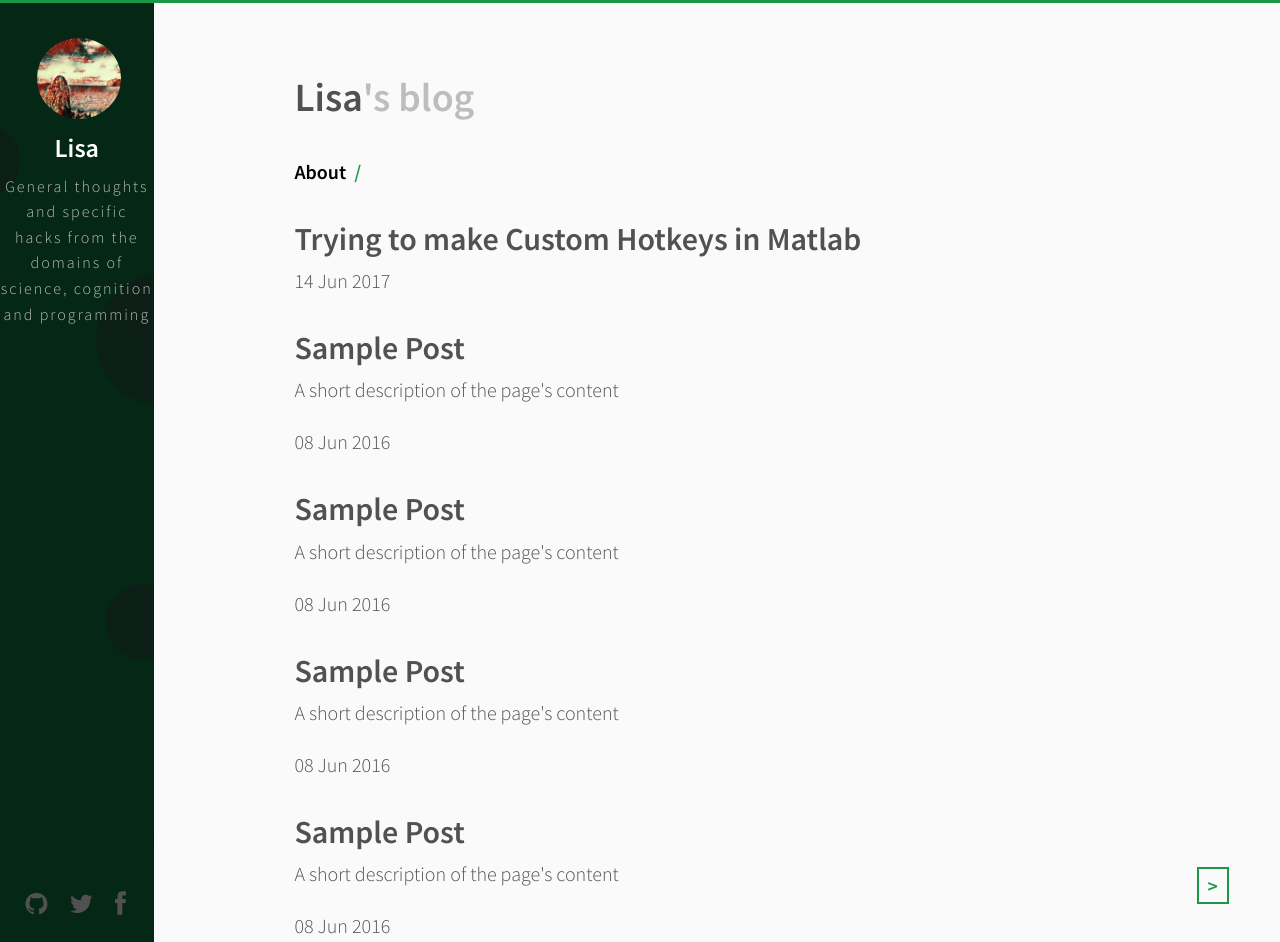
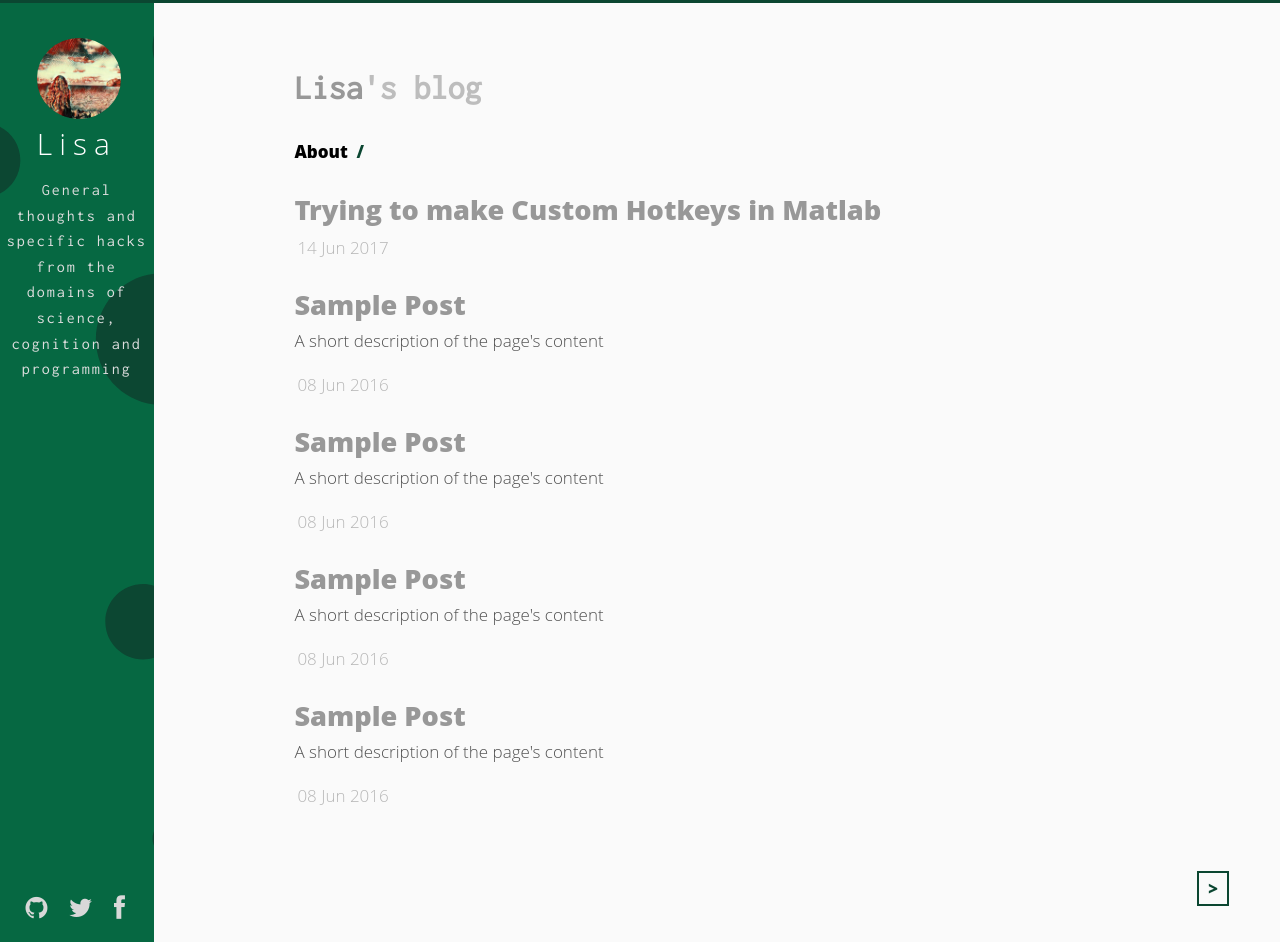
Before and after one commit to lschwetlick/blog, a Jekyll site: the page built from index.html, in a window 1280 px wide and 942 px high. Built offline with Jekyll 4.4.1, drawn with Linux system fonts in a browser that asks for light colours; the list of posts is cut into pages by our own code.

Commit message:
changed fonts and colors

```diff
--- a/_includes/head.html
+++ b/_includes/head.html
@@ -3,6 +3,7 @@
     <meta name="viewport" content="width=device-width, initial-scale=1">
     <title>{% if page.title %}{{ page.title }}{% else %}{{ site.name }}{% endif %}</title>
     <link rel="stylesheet" href="//fonts.googleapis.com/css?family=Source+Sans+Pro:300,300i,600">
+    <link href="https://fonts.googleapis.com/css?family=Inconsolata" rel="stylesheet">
     <link href="{{ site.baseurl }}/resources/font-awesome/css/font-awesome.min.css" rel="stylesheet">
     <link rel="stylesheet" href="{{ site.baseurl }}/style.css">
     <link rel="alternate" type="application/rss+xml" title="RSS Feed for {{ site.name }}" href="{{ site.baseurl }}/feed.xml" />
--- a/_layouts/default.html
+++ b/_layouts/default.html
@@ -10,7 +10,7 @@
         <!--<img src="http://www.gravatar.com/avatar/{{ site.gravatar_hash }}?s=140" class="img-circle" />-->
         <img src="{{ site.avatar_img}}" class="img-circle" />
         <h3><a href="{{ site.url }}/">{{ site.name }}</a></h3>
-        <p>{{ site.description }}</p>
+        <p class="left-font">{{ site.description }}</p>
         <ul class="social">
             {% if site.github %}
             <a type="button" href="http://github.com/{{ site.github }}">
--- a/style.scss
+++ b/style.scss
@@ -3,8 +3,18 @@
 
 $open-sans: 'Open Sans', sans-serif;
 $source-sans: "Source Sans Pro", "Helvetica Neue", Helvetica, Arial, sans-serif;
-$splash: #1c9647;
-$background: #052716;
+$inconsolata: 'Inconsolata', monospace;
+
+// $splash: #106806;
+// $splash: #066842;
+$splash:#0b4631;
+// $background: #106806;
+// $background: #066845;
+// $background: #066857;
+$background: #066842;
+// $background: #682906;
+
+// ;#066857, #066842, #682906
 
 
 /* Customizations */
@@ -58,11 +68,15 @@ body {
 
 html {
     font-family: $source-sans;
-    font-size: 18px;
+    font-size: 15px;
     font-weight: 300;
     line-height: 1.6;
     @media (min-width: 38em) {
-        font-size: 20px;
+        font-size: 17px;
+    }
+    .post-date{
+        color: #B7B7B7;
+        margin: 3px;
     }
 }
 
@@ -74,7 +88,7 @@ body {
 }
 
 a {
-    color: #515151;
+    color: #989898;
     text-decoration: none;
     transition: all 0.3s;
     &:hover,
@@ -357,11 +371,15 @@ tbody tr:nth-child(odd) th {
         width: 50%;
         float: right;
         color: #FFF;
+        font-family: $open-sans;
+        letter-spacing: 7px;
+        font-weight:210;
+        font-size: 30px;
             a {
                 color: #FFF;
                 &:hover,
                 &:focus {
-                    color: $splash;
+                    color: #989898;
                 }
             }
     }
@@ -369,12 +387,21 @@ tbody tr:nth-child(odd) th {
         height: auto;
         width: 100%;
         text-align: center;
-        color: #BDBDBD;
+        color: #DEDEDE;
+        font-family: $inconsolata;
+        font-weight:500;
     }
     .social {
         margin-left: 25vw;
         height: auto;
         width: 100%;
+            a{
+                color: #d8d8d8;
+                &:hover,
+                &:focus {
+                    color: #0b4631;
+                }
+            }
     }
     @media (min-width: 38em) {
         position: fixed;
@@ -420,6 +447,10 @@ tbody tr:nth-child(odd) th {
     padding: 1.4rem 0.8rem;
     margin-left: auto;
     margin-right: auto;
+    font-family: $open-sans;
+    .head-title{
+        font-family: $inconsolata;
+    }
     @media (min-width: 38rem) {
         margin-top: 0;
         margin-left: 20%;
@@ -431,6 +462,7 @@ tbody tr:nth-child(odd) th {
 
 .bloghead {
     .bloghead-title {
+        font-family: $inconsolata;
         span {
             color: #BDBDBD;
         }
```
